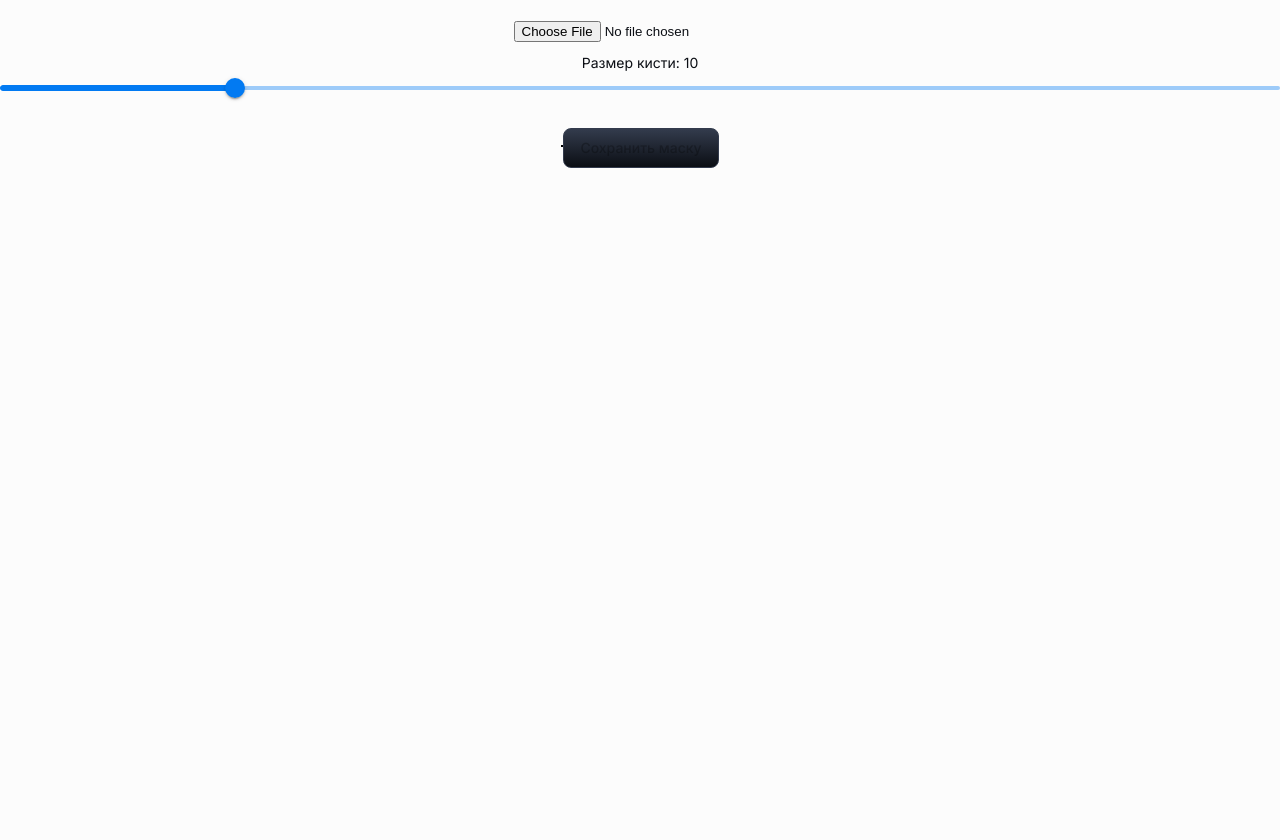
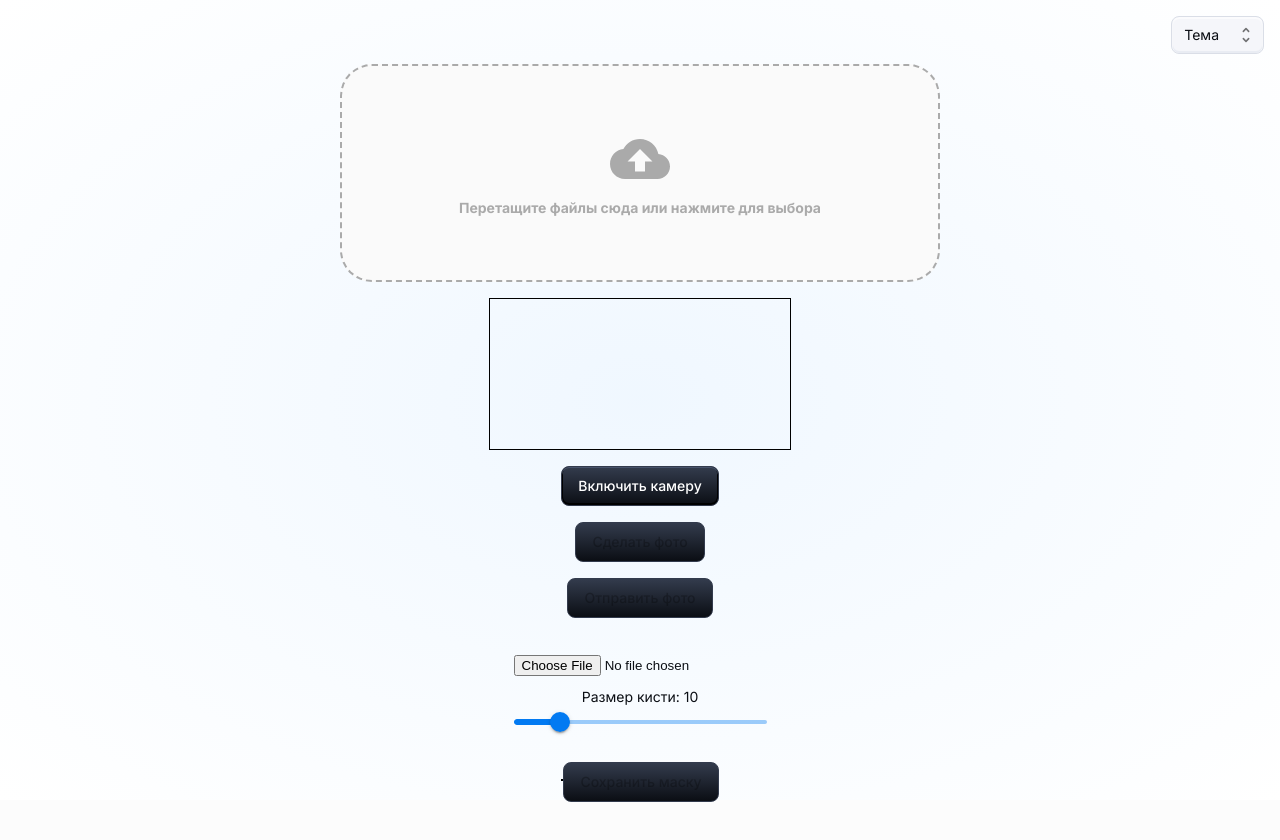
Before and after one commit to Daniil-Ka/liver-front, a React (Create React App) app in the folder src/: page / in a window 1280 px wide. Shown: the top 840 px of the page. Before the commit the page ends 800 px from the top, so only its background shows below. Built offline with nearby package versions, Linux system fonts and the light colour scheme; no server answers.

Commit message:
интеграция

```diff
--- a/src/pages/MainPage.tsx
+++ b/src/pages/MainPage.tsx
@@ -1,8 +1,43 @@
+import axios from "../api";
+import DragAndDropFileUpload from "../components/DragAndDropFileUpload";
+import {styled} from "@mui/material/styles";
+import Stack from "@mui/material/Stack";
+import ColorModeSelect from '../theme/ColorModeSelect';
 import React, { useRef, useState, useEffect } from "react";
-import { Button, Box, Typography, Slider } from "@mui/material";
+import { Button, Box, Typography, Slider, Alert } from "@mui/material";
 
-export default function MaskSelectionCanvas() {
-  // Ссылки на канвасы для отображения изображения и маски
+const Container = styled(Stack)(({ theme }) => ({
+  minHeight: '100vh',
+  padding: theme.spacing(2),
+  [theme.breakpoints.up('sm')]: {
+    padding: theme.spacing(4),
+  },
+  '&::before': {
+    content: '""',
+    display: 'block',
+    position: 'absolute',
+    zIndex: -1,
+    inset: 0,
+    backgroundImage:
+      'radial-gradient(ellipse at 50% 50%, hsl(210, 100%, 97%), hsl(0, 0%, 100%))',
+    backgroundRepeat: 'no-repeat',
+    ...theme.applyStyles('dark', {
+      backgroundImage:
+        'radial-gradient(at 50% 50%, hsla(210, 100%, 16%, 0.5), hsl(220, 30%, 5%))',
+    }),
+  },
+}));
+
+export default function CameraCapture() {
+  const videoRef = useRef<HTMLVideoElement | null>(null);
+  const cameraCanvasRef = useRef<HTMLCanvasElement | null>(null);
+  const [errorMessage, setErrorMessage] = useState<string | null>(null);
+  const [capturedImageUrl, setCapturedImageUrl] = useState<string | null>(null);
+  const [isCameraActive, setIsCameraActive] = useState(false);
+  const [serverImageUrl, setServerImageUrl] = useState<string | null>(null);
+
+
+    // Ссылки на канвасы для отображения изображения и маски
   const canvasRef = useRef<HTMLCanvasElement | null>(null);
   const maskCanvasRef = useRef<HTMLCanvasElement | null>(null);
 
@@ -13,6 +48,114 @@ export default function MaskSelectionCanvas() {
   const [mask, setMask] = useState<number[][]>([]);
   const lastPosition = useRef<{ x: number; y: number } | null>(null);
   const [allowDrawing, setAllowDrawing] = useState(true);
+
+
+  // Запуск камеры
+  const startCamera = async () => {
+    setErrorMessage(null);
+    try {
+      const stream = await navigator.mediaDevices.getUserMedia({ video: true });
+      if (videoRef.current) {
+        videoRef.current.srcObject = stream;
+        videoRef.current.play();
+        setIsCameraActive(true);
+      }
+    } catch (error) {
+      console.error("Ошибка при доступе к камере:", error);
+      setErrorMessage("Не удалось получить доступ к камере.");
+      setIsCameraActive(false);
+    }
+  };
+
+  // Сделать фото
+  const capturePhoto = () => {
+    if (canvasRef.current && videoRef.current) {
+      const canvas = canvasRef.current;
+      const video = videoRef.current;
+
+      canvas.width = video.videoWidth;
+      canvas.height = video.videoHeight;
+
+      const ctx = canvas.getContext("2d");
+      if (ctx) {
+        ctx.drawImage(video, 0, 0, canvas.width, canvas.height);
+        const imageUrl = canvas.toDataURL("image/png");
+        setCapturedImageUrl(imageUrl);
+      }
+    }
+  };
+
+  // Отправка файла на сервер
+  const uploadFile = async (file: File) => {
+    try {
+      const formData = new FormData();
+      formData.append("file", file);
+
+      const response = await axios.post("/api/upload/", formData, {
+        headers: {
+          "Content-Type": "multipart/form-data",
+        },
+        responseType: "blob", // Ждем бинарный ответ
+      });
+
+      console.log("Файл успешно отправлен");
+
+      // Создаем URL для отображения изображения
+      const imageUrl = URL.createObjectURL(response.data);
+      setServerImageUrl(imageUrl); // Устанавливаем URL для отображения
+
+
+      setErrorMessage(null);
+    } catch (error) {
+      console.error("Ошибка при отправке файла:", error);
+      setErrorMessage("Не удалось отправить файл. Попробуйте снова.");
+    }
+  };
+
+  // Автоматическая отправка файла при его выборе
+  const handleFileUpload = (file: File) => {
+    const allowedExtensions = [".dcm", ".png", ".jpg", ".jpeg"];
+    const fileExtension = file.name.slice(file.name.lastIndexOf(".")).toLowerCase();
+
+    if (allowedExtensions.includes(fileExtension)) {
+      console.log("Файл загружен:", file.name);
+      uploadFile(file); // Автоматическая отправка
+    } else {
+      setErrorMessage("Пожалуйста, загрузите DICOM-файл или изображение (.png, .jpg, .jpeg).");
+    }
+  };
+
+  // Отправка сделанного фото
+  const uploadCapturedPhoto = async () => {
+    if (!capturedImageUrl) {
+      setErrorMessage("Сначала сделайте фото.");
+      return;
+    }
+
+    try {
+      const blob = await (await fetch(capturedImageUrl)).blob();
+      const formData = new FormData();
+      formData.append("file", blob, "photo.png");
+
+      const response = await axios.post("/api/upload/", formData, {
+        headers: {
+          "Content-Type": "multipart/form-data",
+        },
+        responseType: "blob", // Ждем бинарный ответ
+      });
+
+      console.log("Фото успешно отправлено");
+
+      // Создаем URL для изображения
+      const imageUrl = URL.createObjectURL(response.data);
+      setServerImageUrl(imageUrl);
+      setErrorMessage(null);
+    } catch (error) {
+      console.error("Ошибка при отправке фото:", error);
+      setErrorMessage("Не удалось отправить фото. Попробуйте снова.");
+    }
+  };
+
 
   // Инициализация маски в виде двумерного массива (все элементы 0)
   const initializeMask = (width: number, height: number) => {
@@ -153,6 +296,7 @@ export default function MaskSelectionCanvas() {
 
   // Обработчик начала рисования
   const handleMouseDown = (e: React.MouseEvent<HTMLCanvasElement>) => {
+    console.log(image)
     if (!maskCanvasRef.current || !image) return;
 
     const rectBounds = maskCanvasRef.current.getBoundingClientRect();
@@ -243,8 +387,70 @@ export default function MaskSelectionCanvas() {
     alert("Маска сохранена. Проверьте консоль.");
   };
 
+    useEffect(() => {
+    if (serverImageUrl && canvasRef.current) {
+      const canvas = canvasRef.current;
+      const ctx = canvas.getContext("2d");
+      const img = new Image();
+      img.src = serverImageUrl;
+      img.onload = () => {
+        if (ctx) {
+          ctx.clearRect(0, 0, canvas.width, canvas.height); // Очистить канвас перед отрисовкой
+          ctx.drawImage(img, 0, 0, canvas.width, canvas.height); // Рисуем изображение на канвасе
+        }
+        setImage(img); // Загружаем изображение
+        setMask(initializeMask(img.width, img.height)); // Инициализируем маску для изображения
+      };
+
+    }
+  }, [serverImageUrl]); // Этот useEffect срабатывает, когда imageUrl меняется
+
+
   return (
-    <Box sx={{ textAlign: "center", marginTop: "20px" }}>
+    <Container
+      sx={{
+        display: "flex",
+        flexDirection: "column",
+        alignItems: "center",
+        gap: 2,
+        mt: 4,
+      }}
+    >
+      <ColorModeSelect sx={{ position: 'fixed', top: '1rem', right: '1rem' }} />
+      <DragAndDropFileUpload onFileUpload={handleFileUpload} />
+      {errorMessage && (
+        <Alert severity="error" sx={{ mb: 2 }}>
+          {errorMessage}
+        </Alert>
+      )}
+      <video ref={videoRef} style={{ maxWidth: "100%", border: "1px solid black" }} />
+      <canvas ref={canvasRef} style={{ display: "none" }} />
+      {capturedImageUrl && (
+        <img
+          src={capturedImageUrl}
+          alt="Captured"
+          style={{ maxWidth: "100%", marginTop: "10px", border: "1px solid black" }}
+        />
+      )}
+      {serverImageUrl && (
+        <img
+          src={serverImageUrl}
+          alt="Server Response"
+          style={{ maxWidth: "100%", marginTop: "10px", border: "1px solid green" }}
+        />
+      )}
+      <Button variant="contained" onClick={startCamera}>
+        Включить камеру
+      </Button>
+      <Button variant="contained" onClick={capturePhoto} disabled={!isCameraActive}>
+        Сделать фото
+      </Button>
+      <Button variant="contained" onClick={uploadCapturedPhoto} disabled={!capturedImageUrl}>
+        Отправить фото
+      </Button>
+
+
+          <Box sx={{ textAlign: "center", marginTop: "20px" }}>
       <input type="file" accept="image/*" onChange={handleImageUpload} />
       <Box sx={{ margin: "10px 0" }}>
         <Typography>Размер кисти: {brushSize}</Typography>
@@ -287,5 +493,7 @@ export default function MaskSelectionCanvas() {
         Сохранить маску
       </Button>
     </Box>
+    </Container>
+
   );
 }
```
